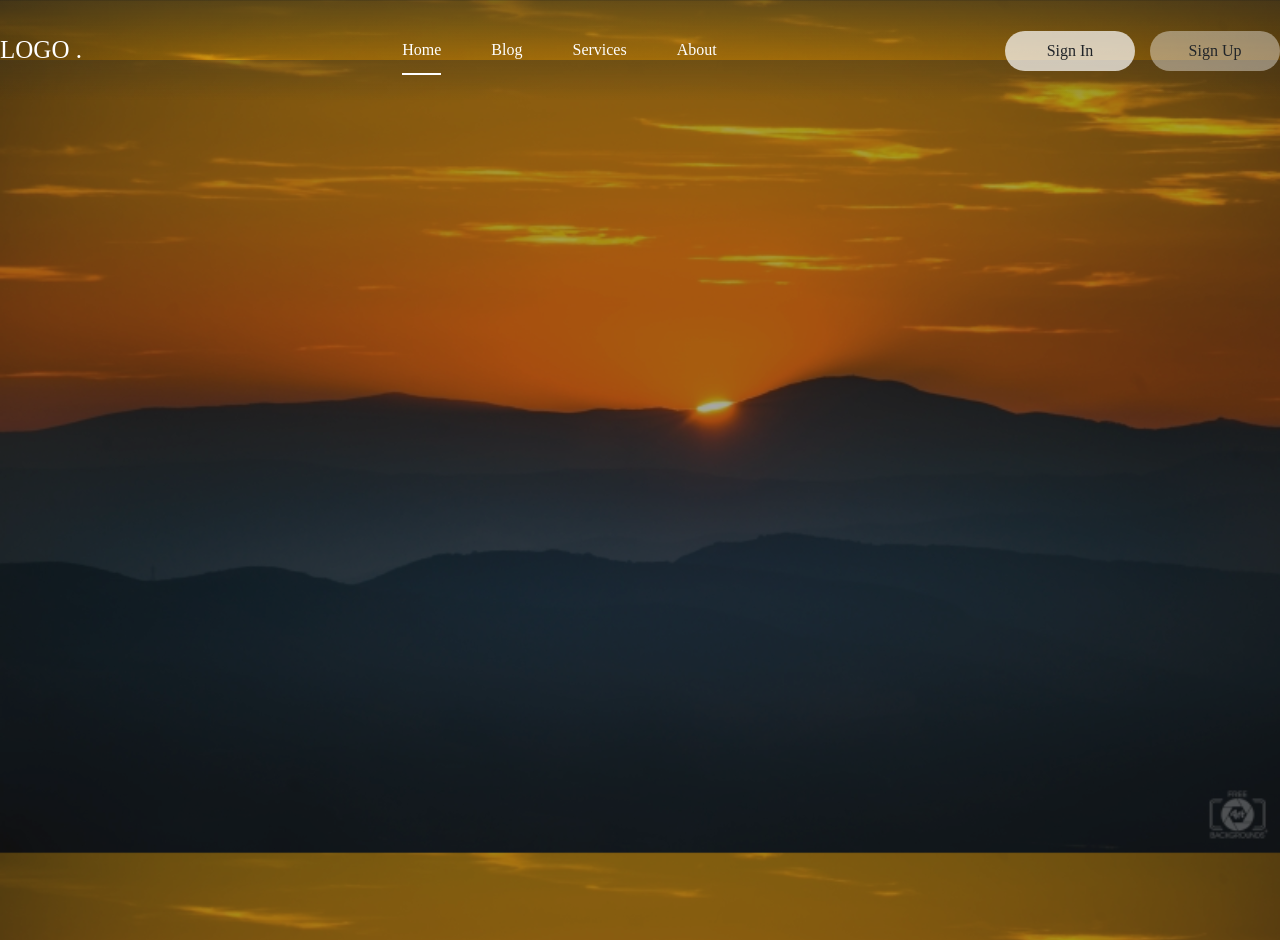
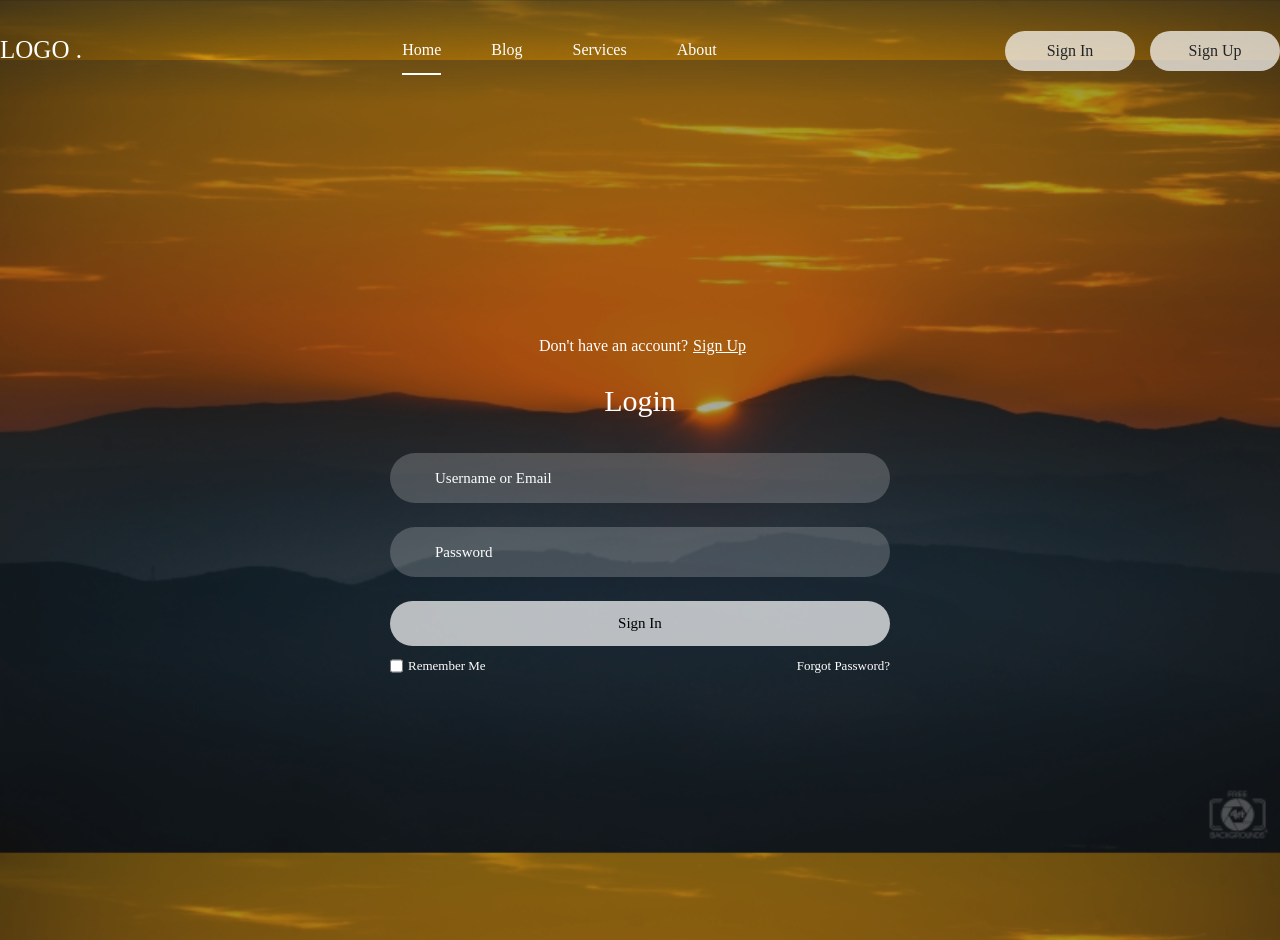
Before and after one commit to hadeerdero/vue-authentication, a Vue app: page / in a window 1280 px wide. Built offline with nearby package versions, Linux system fonts and the light colour scheme.

Commit message:
finish login registration design

```diff
--- a/package.json
+++ b/package.json
@@ -8,6 +8,7 @@
     "lint": "vue-cli-service lint"
   },
   "dependencies": {
+    "animate.css": "^4.1.1",
     "core-js": "^3.8.3",
     "vue": "^3.2.13",
     "vue-router": "^4.0.13"
--- a/public/assets/css/style.css
+++ b/public/assets/css/style.css
@@ -77,6 +77,162 @@ background: rgba(255,255,255,.7);
 }
 .nav-menu-btn{
     display: none;
+}
+.form-box{
+    position: relative;
+    display: flex;
+    align-items:center ;
+    justify-content: center;
+    width: 512px;
+    height: 420;
+    /* overflow: hidden; */
+    /* border: 1px solid #fff; */
+    z-index: 2;
+
+}
+.login-container{
+    /* position: absolute; */
+    /* left: 4px; */
+    width: 500px;
+    display: flex;
+    flex-direction: column;
+    transition: .5s ease-in-out;
+
+}
+.register-container{
+    /* position: absolute; */
+    /* right: -520; */
+    width: 500px;
+    display: flex;
+    flex-direction: column;
+    transition: .5s ease-in-out;
+
+}
+.top span{
+    color: #fff;
+    margin-left: 5px;
+    padding: 10px 0;
+    display: flex;
+    justify-content: center;
+}
+.top span a{
+    font-weight: 500;
+    color: #fff;
+    margin-left: 5px;
+}
+header{
+color: #fff;
+font-size: 30px;
+text-align: center;
+padding: 10px 0 30px 0 ;
+
+}
+.two-forms{
+    display: flex;
+    gap: 10px;
+
+}
+.input-field{
+    font-size: 15px;
+    background:rgba(255,255,255,.2) ;
+    color: #fff;
+    height: 50px;
+    width: 100%;
+    padding: 0 10px 0 45px;
+    border: none;
+    border-radius: 30px;
+    outline: none;
+    transition: .2s ease;
+
+}
+.input-field:hover,.input-field:focus{
+    background: rgba(255,255,255,.25);
+}
+.input-box i{
+    position: relative;
+    top: -35px;
+    left:17px;
+    color: #fff;
+
+}
+.submit{
+    font-size: 15px;
+    font-weight: 500;
+    color: black;
+    height: 45px;
+    width: 100%;
+    border: none;
+    outline: none;
+    border-radius: 30px;
+    background: rgba(255,255,255,.7);
+    cursor: pointer;
+    transition: .3s ease-in-out;
+}
+.submit:hover{
+    background: rgba(255,255,255,.5);
+    box-shadow: 1px 5px 7px 1px rgba(255,255,255,.2);
+}
+.two-col{
+    display: flex;
+    justify-content: space-between;
+    color: #fff;
+    font-size: small;
+    margin-top: 10px;
+
+}
+.two-col .one{
+    display: flex;
+    gap: 5px;
+
+
+}
+.two label a{
+    text-decoration: none;
+    color: #fff;
+}
+.two label a:hover{
+    text-decoration: underline;
+}
+::-webkit-input-placeholder{
+    color: #fff;
+}
+@media only screen and (max-width:786px) {
+    .nav-button{
+        display: none;
+    }
+    .nav-menu.responsive{
+        top: 100px;
+    }
+    .nav-menu{
+        position: absolute;
+        top: -800px;
+        display: flex;
+        justify-content: center;
+        background: rgba(255,255,255,.2);
+        width: 100%;
+        height: 90vh;
+        backdrop-filter: blur(20px);
+        transition: .3s;
+    }
+    .nav-menu ul{
+        flex-direction: column;
+        text-align: center;
+    }
+    .nav-menu-btn{
+        display: block;
+    }
+    .nav-menu-btn i {
+        font-size: 25px;
+        color: #fff;
+        padding: 10px;
+        background: rgba(255,255,255,.2);
+        border-radius: 50%;
+        cursor: pointer;
+        transform: .3s;
+    }
+    .nav-menu-btn i:hover{
+        background: rgba(255,255,255,.15);
+    }
 }
 /* .navbar{
     background-color: #fff !important;
--- a/public/index.html
+++ b/public/index.html
@@ -8,6 +8,11 @@
     <link href="https://cdn.jsdelivr.net/npm/bootstrap@5.3.3/dist/css/bootstrap.min.css" rel="stylesheet">
     <link href='https://unpkg.com/boxicons@2.1.4/css/boxicons.min.css' rel='stylesheet'>
     <link id="style" href="/assets/css/style.css" rel="stylesheet" />
+    <link rel="stylesheet" href="https://cdnjs.cloudflare.com/ajax/libs/font-awesome/6.5.2/css/all.min.css" integrity="sha512-SnH5WK+bZxgPHs44uWIX+LLJAJ9/2PkPKZ5QiAj6Ta86w+fsb2TkcmfRyVX3pBnMFcV7oQPJkl9QevSCWr3W6A==" crossorigin="anonymous" referrerpolicy="no-referrer" />
+    <link
+    rel="stylesheet"
+    href="https://cdnjs.cloudflare.com/ajax/libs/animate.css/4.1.1/animate.min.css"
+  />
 
     <title><%= htmlWebpackPlugin.options.title %></title>
   </head>
--- a/src/components/NavbarView.vue
+++ b/src/components/NavbarView.vue
@@ -5,7 +5,7 @@
                 <p>LOGO .</p>
 
             </div>
-            <div class="nav-menu">
+            <div class="nav-menu" :class="isResponsive ? 'responsive':''">
                 <ul>
                     <li> <a href="#" class="link active">Home</a></li>
                     <li> <a href="#" class="link">Blog</a></li>
@@ -14,19 +14,54 @@
                 </ul>
             </div>
             <div class="nav-button">
-                <button class="btn white-btn" id="loginBtn">Sign In</button>
-                <button class="btn" id="registerBtn">Sign Up</button>
+                <button class="btn white-btn" id="loginBtn" @click="login()">Sign In</button>
+                <button class="btn white-btn" id="registerBtn" @click="register()">Sign Up</button>
             </div>
             <div class="nav-menu-btn">
-                <i class="bx bx-menu"></i>
+                <i class="bx bx-menu" @click="myMenuFunction()"></i>
                 <!-- <box-icon name='menu'></box-icon> -->
             </div>
         </nav>
+        <!--------------------Form Box----------------->
+        <div class=" form-box">
+           <Login v-show="displayLogin" class="animate__animated animate__backInLeft"></Login>
+           <SingUp v-show="displayRegester" class="animate__animated animate__backInRight"></SingUp>
+
+        </div>
     </div>
 </template>
 
 <script>
+import Login from '@/pages/LoginView.vue';
+import SingUp from '@/pages/SignupView.vue';
+import 'animate.css';
 export default{
+components: {
+    // HelloWorld
+    Login,
+    SingUp
+  },
+  data(){
+    return{
+        displayLogin : true,
+        displayRegester : false,
+        isResponsive : false,
 
+    }
+  },
+
+  methods:{
+    login(){
+        this.displayRegester = false
+        this.displayLogin = true
+    },
+    register(){
+        this.displayRegester = true
+        this.displayLogin = false
+    },
+    myMenuFunction(){
+        this.isResponsive = !this.isResponsive
+    }
+  }
 }
 </script>
--- a/src/pages/LoginView.vue
+++ b/src/pages/LoginView.vue
@@ -1,7 +1,37 @@
 <template>
     <div>
-        <div>
-            <form>
+
+             <!----------------Login form-->
+             <div class="login-container" id="login">
+                <div class="top">
+                    <span class="">Don't have an account?<a href="#" @click="register()">Sign Up</a></span>
+                    <header>Login</header>
+                </div>
+
+                <div class="input-box">
+                    <input type="text" class="input-field" placeholder="Username or Email">
+                    <i class="box bx-user"></i>
+                </div>
+                <div class="input-box">
+                    <input type="password" class="input-field" placeholder="Password">
+                    <i class="fa-light fa-user"></i>
+                    <!-- <i class="box bx-lock-alt"></i> -->
+                </div>
+                <div class="input-box">
+                    <input type="submit" class="submit" value="Sign In">
+
+                </div>
+                <div class="two-col">
+                    <div class="one">
+                        <input type="checkbox" id="login-check" class="">
+                        <label for="login-check"> Remember Me</label>
+                    </div>
+                    <div class="two">
+                        <label for=""><a href="#" class="">Forgot Password?</a></label>
+                    </div>
+                </div>
+
+            <!-- <form>
                 <div class="form-group">
                     <label>Email</label>
                     <input type="text" class="form-control"/>
@@ -16,7 +46,7 @@
 
                     </button>
                 </div>
-            </form>
+            </form> -->
         </div>
     </div>
 </template>
--- a/src/pages/SignupView.vue
+++ b/src/pages/SignupView.vue
@@ -1,8 +1,47 @@
 <template>
     <div>
-        <div>
-            SignUp Page
-        </div>
+
+             <!-------------regisrtation form------------->
+             <div class="register-container" id="register">
+                <div class="top">
+                    <span class="">Have an account?<a href="#" @click="login()">Login</a></span>
+                    <header>Sign Up</header>
+                </div>
+                <div class="two-forms">
+                    <div class="input-box">
+                        <input type="text" class="input-field" placeholder="Firstname">
+                        <!-- <i class="box bx-user"></i> -->
+                        <i class="fa-light fa-user"></i>
+                    </div>
+                    <div class="input-box">
+                        <input type="text" class="input-field" placeholder="Lastname">
+                        <!-- <i class="box bx-user"></i> -->
+                        <i class="fa-light fa-user"></i>
+                    </div>
+                </div>
+                <div class="input-box">
+                    <input type="text" class="input-field" placeholder="Email">
+                    <i class="fa-regular fa-envelope"></i>
+                    <!-- <i class="box bx-envelope"></i> -->
+                </div>
+                <div class="input-box">
+                    <input type="password" class="input-field" placeholder="Password">
+                    <i class="box bx-lock-alt"></i>
+                </div>
+                <div class="input-box">
+                    <input type="submit" class="submit" value="Register">
+
+                </div>
+                <div class="two-col">
+                    <div class="one">
+                        <input type="checkbox" id="register-check" class="">
+                        <label for="register-check"> Remember Me</label>
+                    </div>
+                    <div class="two">
+                        <label for=""><a href="#" class="">Terms & Condition</a></label>
+                    </div>
+                </div>
+            </div>
     </div>
 </template>
 <script>
```
Also changed, not shown: 1 other file (tests, documents, lock files or other folders).
